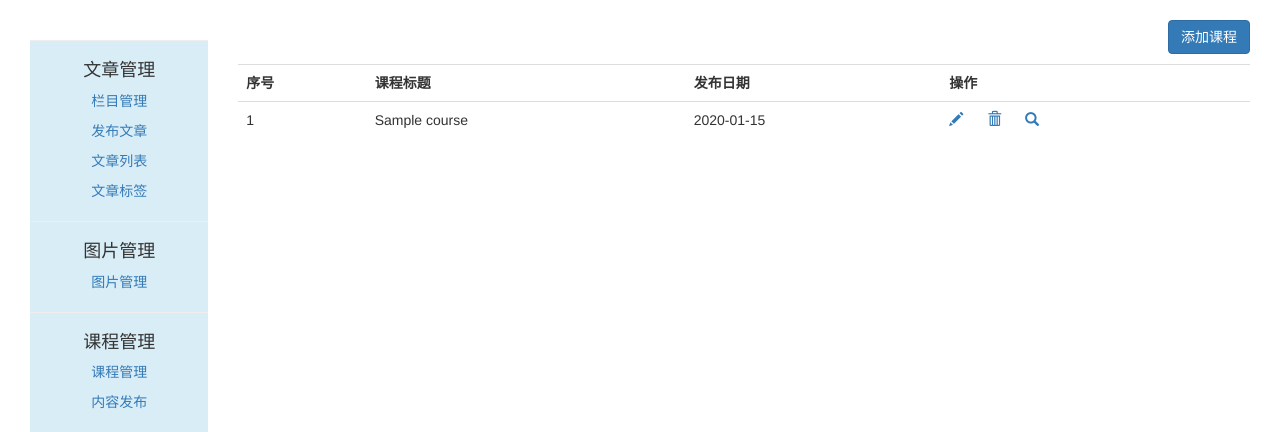
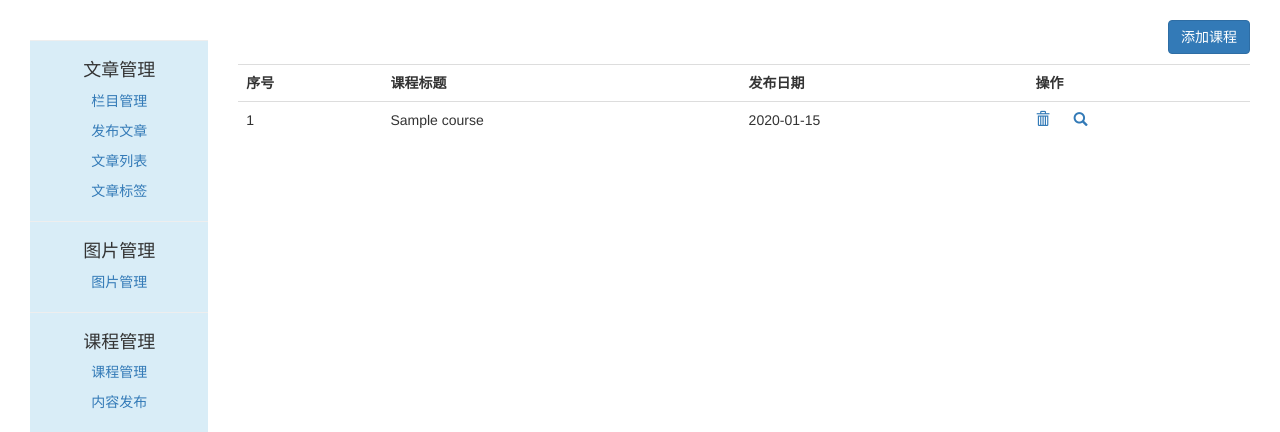
Before and after one commit to GavenHwang/mysite, a Django app: page /course/manage-course/ in a window 1280 px wide. Shown: the part 52-484 px from the top of the page. Run offline with Django 3.2, Linux system fonts and the light colour scheme; a user stored in the database is signed in; tables that the repository leaves empty hold one stand-in row (values such as "Sample post"); parts of the project's set-up code (start-up, migrations or seed data) failed here and were passed over; some libraries are stand-ins or nearby versions.

Commit message:
mysite-1.0

```diff
--- a/templates/course/manage/manage_course_list.html
+++ b/templates/course/manage/manage_course_list.html
@@ -21,9 +21,8 @@
                 <td>{{ course.title }}</td>
                 <td>{{ course.created|date:"Y-m-d" }}</td>
                 <td>
-                    <a name="edit" href="javascript:"><span class="glyphicon glyphicon-pencil"></span></a>
                     <a name="delete" class="delete" href="{% url 'course:delete_course' course.id %}">
-                        <span class="glyphicon glyphicon-trash" style="margin-left: 20px;"></span>
+                        <span class="glyphicon glyphicon-trash"></span>
                     </a>
                     <a href="{% url 'course:list_lessons' course.id %}">
                         <span class="glyphicon glyphicon-search" style="margin-left: 20px;"/>
```
Also changed, not shown: README.md.
